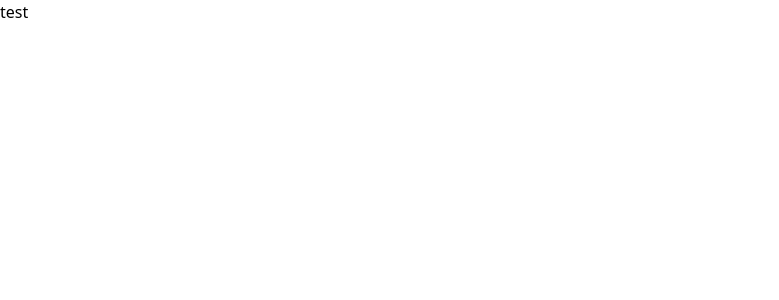
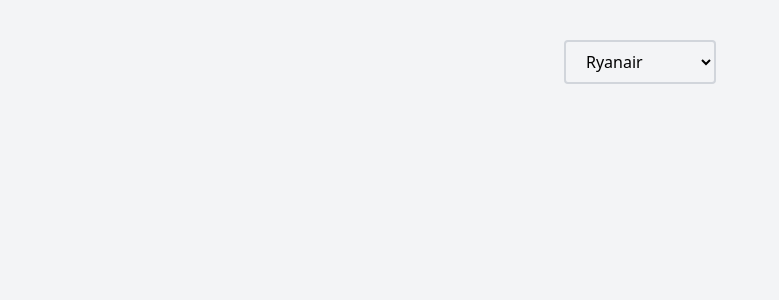
Before and after one commit to alexandrelam/theoffline, a Next.js app: page / in a window 1280 px wide. Shown: the top 300 px of the page, without its empty margins (0-779 px from the left). Built offline with nearby package versions, Linux system fonts and the light colour scheme.

Commit message:
feat: dropdown

```diff
--- /dev/null
+++ b/components/Dropdown.js
@@ -0,0 +1,12 @@
+import React from "react";
+import { airlines } from "../utils/airlines";
+
+export default function Dropdown() {
+  return (
+    <select className="px-4 py-2 border-2 border-gray-300 outline-none rounded bg-gray-100">
+      {airlines.map((airline) => {
+        return <option key={airline.label}>{airline.label}</option>;
+      })}
+    </select>
+  );
+}
--- a/pages/index.js
+++ b/pages/index.js
@@ -1,7 +1,8 @@
+import Dropdown from "../components/Dropdown";
 export default function Home() {
   return (
-    <div>
-      <h1>test</h1>
+    <div className="flex flex-col items-center bg-gray-100 h-screen p-10">
+      <Dropdown />
     </div>
   );
 }
--- /dev/null
+++ b/utils/airlines.js
@@ -0,0 +1,7 @@
+export const airlines = [
+  { label: "Ryanair", limit: 3500 },
+  { label: "Transavia", limit: 5000 },
+  { label: "Air France", limit: 15000 },
+  { label: "KLM", limit: 14000 },
+  { label: "Qatar Airline", limit: 20000 },
+];
```
